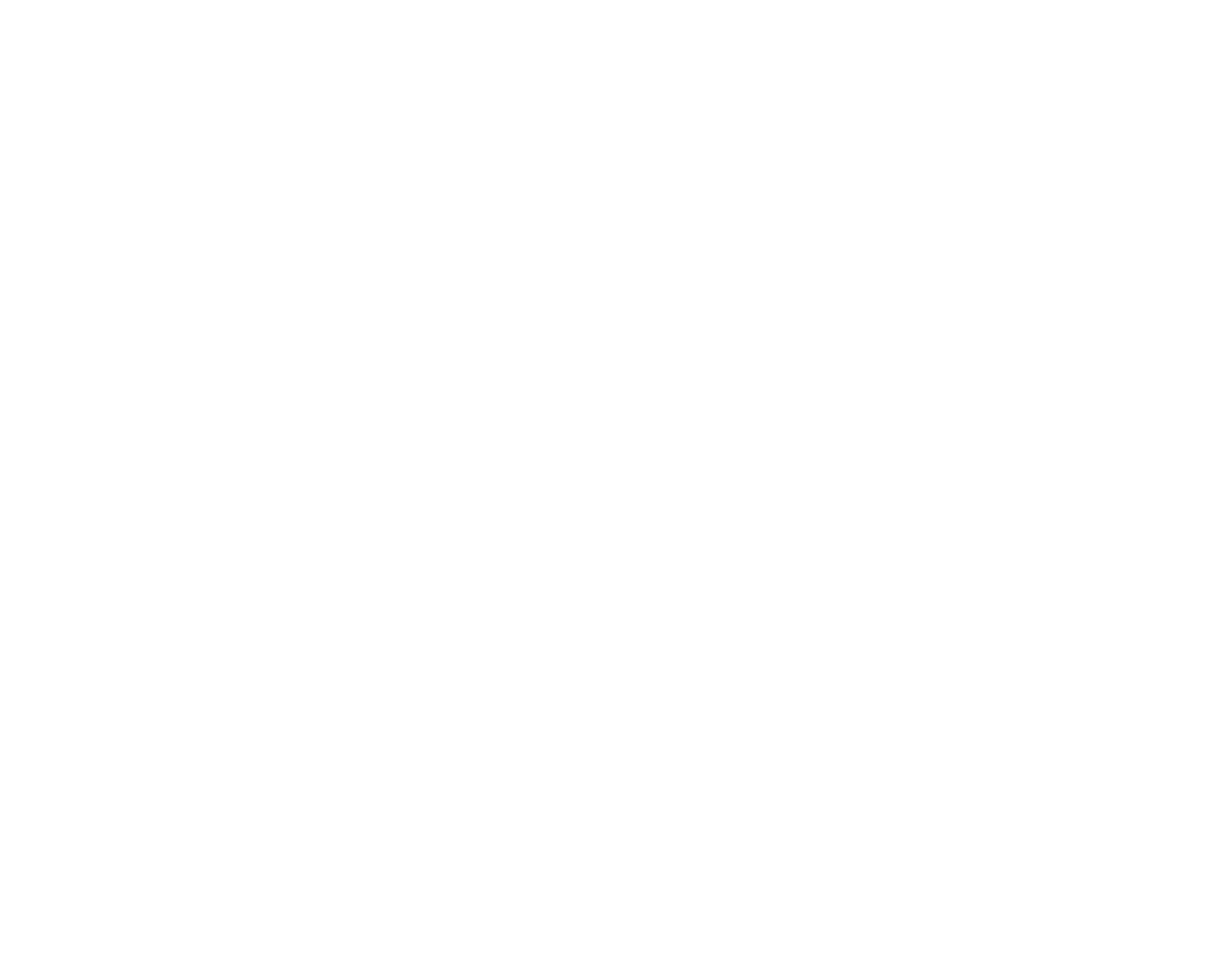
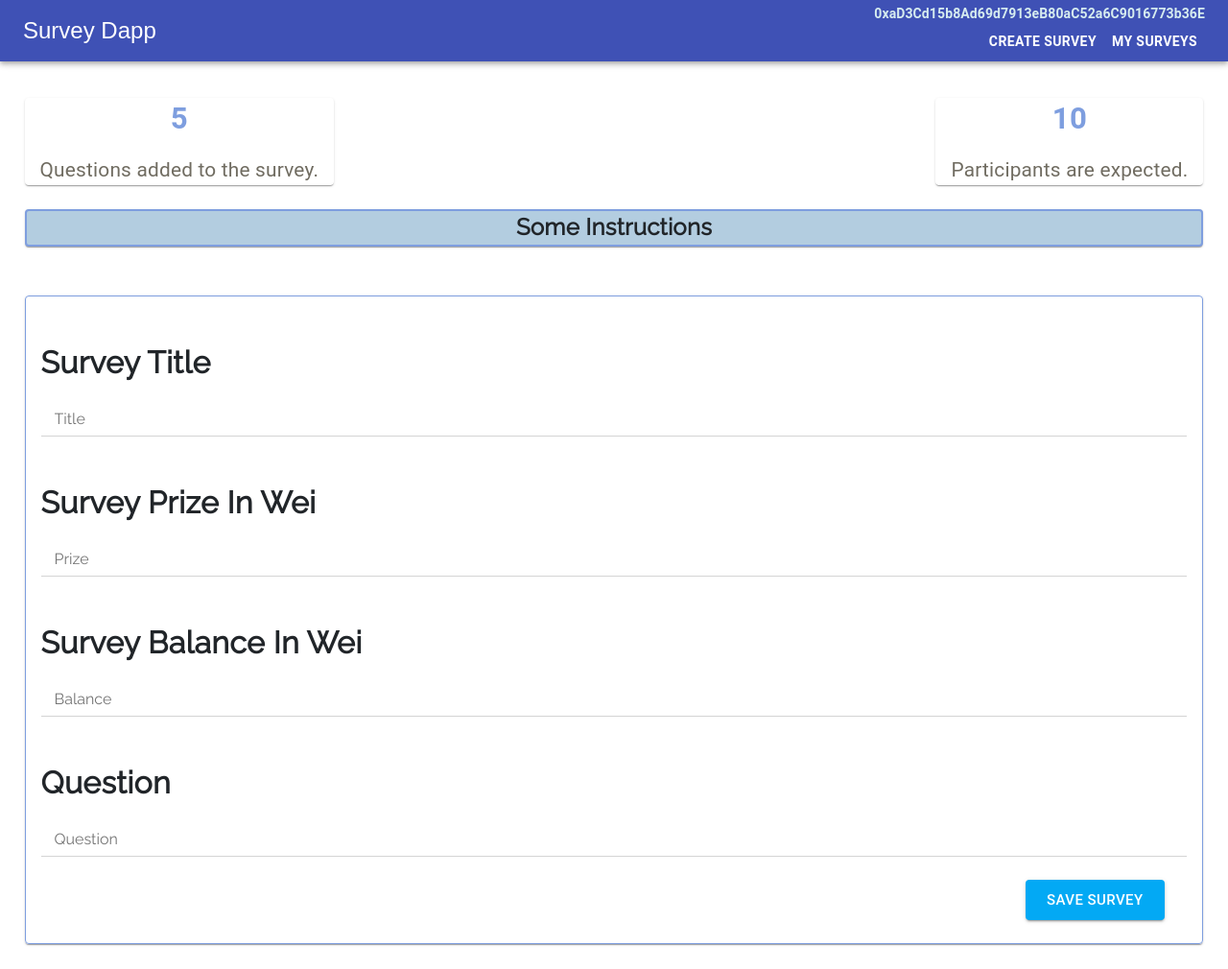
Before and after one commit to canberkkeles/survey_reward, a React app: page /create in a window 1280 px wide. Shown: the whole page at 96% size. Before the commit the page ends 800 px from the top, so only its background shows below. Built offline with nearby package versions, Linux system fonts and the light colour scheme; a web font is replaced by a local one.

Commit message:
Create Survey Form Prototype

```diff
--- a/src/components/App.js
+++ b/src/components/App.js
@@ -1,7 +1,8 @@
 import React from "react";
 import Main from "./Main";
 import { BrowserRouter as Router, Switch, Route } from "react-router-dom";
-import SurveyQuestion from "./SurveyAnswering/SurveyQuestion";
+import SurveyQuestion from "./SurveyAnswering/SurveyAnswering";
+import SurveyCreate from "./SurveyCreate/SurveyCreate";
 function App() {
   const accountAddress = "0xaD3Cd15b8Ad69d7913eB80aC52a6C9016773b36E";
   const appName = "Survey Dapp";
@@ -13,6 +14,9 @@ function App() {
       <Route path="/fill/survey/:id">
         <SurveyQuestion appName={appName} accountAddress={accountAddress} />
       </Route>
+      <Route path="/create">
+        <SurveyCreate appName={appName} accountAddress={accountAddress} />
+      </Route>
     </Router>
   );
 }
--- a/src/components/Styles/SurveyAnswering.module.css
+++ b/src/components/Styles/SurveyAnswering.module.css
@@ -5,7 +5,7 @@
   column-gap: 15%;
   margin-left: 3%;
   margin-right: 3%;
-  margin-top: 5%;
+  margin-top: 3%;
   align-items: center;
 }
 .header__questions {
@@ -70,7 +70,7 @@
   border-radius: 4px;
   box-shadow: 0px 2px 1px -1px rgb(0 0 0 / 20%),
     0px 1px 1px 0px rgb(0 0 0 / 14%), 0px 1px 3px 0px rgb(0 0 0 / 12%);
-  font-size: 2.2em;
+  font-size: 2em;
   font-family: "Raleway", sans-serif;
   font-weight: 700;
   line-height: 1.43;
--- /dev/null
+++ b/src/components/Styles/SurveyCreate.module.css
@@ -0,0 +1,61 @@
+.info-question {
+  text-align: center;
+  margin-top: 3%;
+  margin-left: 2%;
+  color: #706c61;
+  padding: 0 1rem;
+  width: fit-content;
+  height: auto;
+  float: left;
+  border-radius: 4px;
+  box-shadow: 0px 2px 1px -1px rgb(0 0 0 / 20%),
+    0px 1px 1px 0px rgb(0 0 0 / 14%), 0px 1px 3px 0px rgb(0 0 0 / 12%);
+  font-size: 1.3rem;
+  font-family: "Roboto", "Helvetica", "Arial", sans-serif;
+  line-height: 1.43;
+  letter-spacing: 0.01071em;
+  position: relative;
+}
+.info-question__remaining {
+  font-weight: bold;
+  color: #7e9edf;
+  font-size: 1.5em;
+}
+
+.info-participant {
+  text-align: center;
+  margin-top: 3%;
+  margin-right: 2%;
+  color: #706c61;
+  padding: 0 1rem;
+  width: fit-content;
+  height: auto;
+  float: right;
+  border-radius: 4px;
+  box-shadow: 0px 2px 1px -1px rgb(0 0 0 / 20%),
+    0px 1px 1px 0px rgb(0 0 0 / 14%), 0px 1px 3px 0px rgb(0 0 0 / 12%);
+  font-size: 1.3rem;
+  font-family: "Roboto", "Helvetica", "Arial", sans-serif;
+  line-height: 1.43;
+  letter-spacing: 0.01071em;
+  position: relative;
+}
+
+.input-answer {
+  box-sizing: border-box;
+  width: 100%;
+  height: 2.19em;
+  padding: 0.25em 0 0.25em 0.87em;
+  border: none;
+  border-radius: 0;
+  border-bottom: 0.07em solid #d4d4d4;
+  box-shadow: none;
+  background-color: transparent;
+  font-family: inherit;
+  font-size: 0.5em;
+}
+.input-answer:focus {
+  outline: none !important;
+  background-color: #e1f4f3;
+  border: 1px solid #f9f6f7;
+}
--- a/src/components/SurveyAnswering/AnswerForm.js
+++ b/src/components/SurveyAnswering/AnswerForm.js
@@ -21,6 +21,7 @@ const AnswerForm = (props) => {
   const questionText = props.questionText;
   return (
     <form onSubmit={submitHandler} autoComplete="off">
+      <br></br>
       <label htmlFor="answer">{questionText}</label>
       <input
         className={classes["input-answer"]}
@@ -35,10 +36,16 @@ const AnswerForm = (props) => {
           size="large"
           variant="contained"
           color="primary"
-          style={{ color: "white" }}
+          style={{
+            color: "white",
+            marginTop: "2%",
+            marginBottom: "2%",
+            marginRight: "2%",
+            float: "right",
+          }}
           type="submit"
         >
-          Submit Answer
+          Save Survey
         </Button>
       </ThemeProvider>
     </form>
--- a/src/components/SurveyAnswering/QuestionCard.js
+++ b/src/components/SurveyAnswering/QuestionCard.js
@@ -1,5 +1,5 @@
 import React, { useState } from "react";
-import classes from "../Styles/SurveyAnswering.module.css";
+import FormCard from "../UI/FormCard";
 import AnswerForm from "./AnswerForm";
 
 const QuestionCard = (props) => {
@@ -12,13 +12,13 @@ const QuestionCard = (props) => {
   };
 
   return (
-    <div className={classes["question-card"]}>
+    <FormCard>
       <AnswerForm
         questionText={questionText}
         onAnswerSubmit={answerSubmitHandler}
       />
       <p>{answerSubmitted === "" ? "" : `Your answer is ${answerSubmitted}`}</p>
-    </div>
+    </FormCard>
   );
 };
 export default QuestionCard;
--- a/src/components/SurveyAnswering/SurveyInstructions.js
+++ /dev/null
@@ -1,18 +0,0 @@
-import React from "react";
-import classes from "../Styles/SurveyAnswering.module.css";
-const SurveyInstructions = () => {
-  return (
-    <div className={`${classes["question-card"]} ${classes["instructions"]}`}>
-      All data shared is protected.<br></br>
-      Every question appears one by one on the page. <br></br>
-      Answering the question saves the answer irreversibly.<br></br>
-      Rewards are distributed once the survey is completed.<br></br>
-      Answers should be concise to match conductor's needs. <br></br>
-      Data is stored anonymously(with your address) and therefore answers are
-      anonymous.<br></br>
-      System detects fraudlent answers, in case of fraudlent activity detection
-      all deposit will be transfered to contract.
-    </div>
-  );
-};
-export default SurveyInstructions;
--- /dev/null
+++ b/src/components/SurveyCreate/SurveyCreate.js
@@ -0,0 +1,21 @@
+import React from "react";
+import Navbar from "../UI/Navbar";
+import InstructionsCard from "../UI/InstructionsCard";
+import FormCard from "../UI/FormCard";
+import SurveyCreateInfo from "./SurveyCreateInfo";
+import SurveyCreateForm from "./SurveyCreateForm";
+import classes from "../Styles/SurveyCreate.module.css";
+
+const SurveyCreate = (props) => {
+  return (
+    <React.Fragment>
+      <Navbar appName={props.appName} accountAddress={props.accountAddress} />
+      <SurveyCreateInfo />
+      <InstructionsCard>Some Instructions</InstructionsCard>
+      <FormCard>
+        <SurveyCreateForm />
+      </FormCard>
+    </React.Fragment>
+  );
+};
+export default SurveyCreate;
--- /dev/null
+++ b/src/components/SurveyCreate/SurveyCreateForm.js
@@ -0,0 +1,77 @@
+import React from "react";
+import classes from "../Styles/SurveyCreate.module.css";
+import Button from "@material-ui/core/Button";
+import { lightBlue } from "@material-ui/core/colors";
+import { ThemeProvider, createMuiTheme } from "@material-ui/core/styles";
+const save = createMuiTheme({
+  palette: {
+    primary: lightBlue,
+  },
+});
+const SurveyCreateForm = () => {
+  return (
+    <form autoComplete="off">
+      <br></br>
+      <label htmlFor="title">Survey Title</label>
+      <input
+        className={classes["input-answer"]}
+        required
+        maxLength="32"
+        id="title"
+        placeholder="Title"
+      ></input>
+      <br></br>
+      <br></br>
+      <label htmlFor="prize">Survey Prize In Wei</label>
+      <input
+        className={classes["input-answer"]}
+        required
+        maxLength="32"
+        id="prize"
+        placeholder="Prize"
+        type="number"
+        min="0"
+      ></input>
+      <br></br>
+      <br></br>
+      <label htmlFor="balance">Survey Balance In Wei</label>
+      <input
+        className={classes["input-answer"]}
+        required
+        maxLength="32"
+        id="balance"
+        placeholder="Balance"
+        type="number"
+        min="0"
+      ></input>
+      <br></br>
+      <br></br>
+      <label htmlFor="question">Question</label>
+      <input
+        className={classes["input-answer"]}
+        required
+        maxLength="32"
+        id="question"
+        placeholder="Question"
+      ></input>
+      <ThemeProvider theme={save}>
+        <Button
+          size="large"
+          variant="contained"
+          color="primary"
+          style={{
+            color: "white",
+            marginTop: "2%",
+            marginBottom: "2%",
+            marginRight: "2%",
+            float: "right",
+          }}
+          type="submit"
+        >
+          Save Survey
+        </Button>
+      </ThemeProvider>
+    </form>
+  );
+};
+export default SurveyCreateForm;
--- /dev/null
+++ b/src/components/SurveyCreate/SurveyCreateInfo.js
@@ -0,0 +1,18 @@
+import React from "react";
+import classes from "../Styles/SurveyCreate.module.css";
+
+const SurveyCreateInfo = (props) => {
+  return (
+    <div>
+      <div className={classes["info-question"]}>
+        <p className={classes["info-question__remaining"]}>5</p> Questions added
+        to the survey.
+      </div>
+      <div className={classes["info-participant"]}>
+        <p className={classes["info-question__remaining"]}>10</p> Participants
+        are expected.
+      </div>
+    </div>
+  );
+};
+export default SurveyCreateInfo;
--- a/src/components/Surveys/FilterSurveys.js
+++ b/src/components/Surveys/FilterSurveys.js
@@ -47,7 +47,7 @@ const FilterSurveys = (props) => {
           onChange={maxPrizeChangeHandler}
         ></Slider>
       </div>
-      <p>Question Count</p>
+      <p>Max Question Count</p>
       <TextField
         type="number"
         label="Question Count"
--- /dev/null
+++ b/src/components/UI/FormCard.js
@@ -0,0 +1,6 @@
+import React from "react";
+import classes from "../Styles/SurveyAnswering.module.css";
+const FormCard = (props) => {
+  return <div className={classes["question-card"]}>{props.children}</div>;
+};
+export default FormCard;
--- /dev/null
+++ b/src/components/UI/InstructionsCard.js
@@ -0,0 +1,10 @@
+import React from "react";
+import classes from "../Styles/SurveyAnswering.module.css";
+const InstructionsCard = (props) => {
+  return (
+    <div className={`${classes["question-card"]} ${classes["instructions"]}`}>
+      {props.children}
+    </div>
+  );
+};
+export default InstructionsCard;
--- a/src/components/UI/Navbar.js
+++ b/src/components/UI/Navbar.js
@@ -26,6 +26,9 @@ const useStyles = makeStyles((theme) => ({
     fontWeight: "bold",
     fontSize: 14,
     color: "white",
+    "&:hover": {
+      color: "white",
+    },
   },
   logo: {
     flexGrow: 1,
@@ -61,7 +64,9 @@ export default function Navbar(props) {
             <Typography variant="h6" className={classes.adressCss}>
               {account}
             </Typography>
-            <Button className={classes.navbarButtons}>Create Survey</Button>
+            <Button className={classes.navbarButtons} href="/create">
+              Create Survey
+            </Button>
             <Button className={classes.navbarButtons}>My Surveys</Button>
           </div>
         </Toolbar>
```
Also changed, not shown: src/components/SurveyAnswering/SurveyAnswering.js (renamed from src/components/SurveyAnswering/SurveyQuestion.js, +14 -2 lines).
